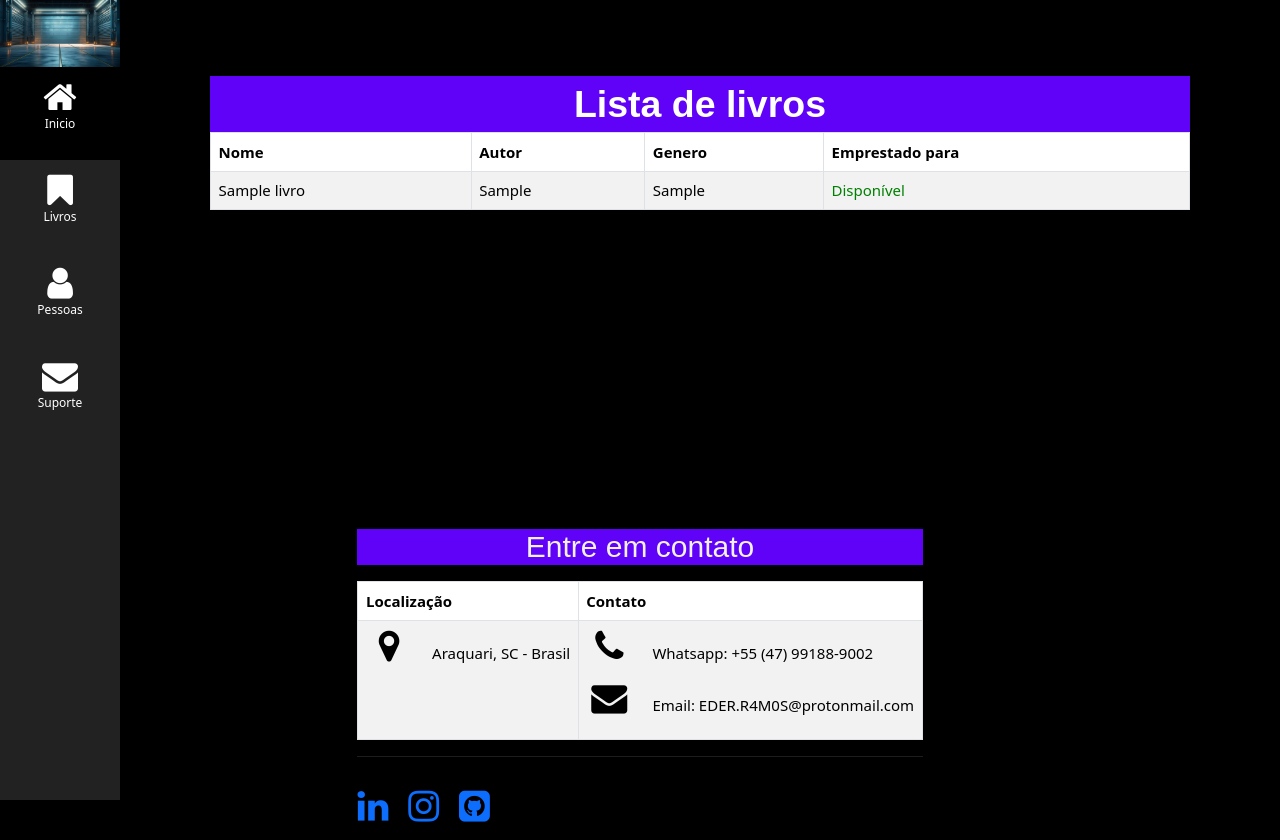
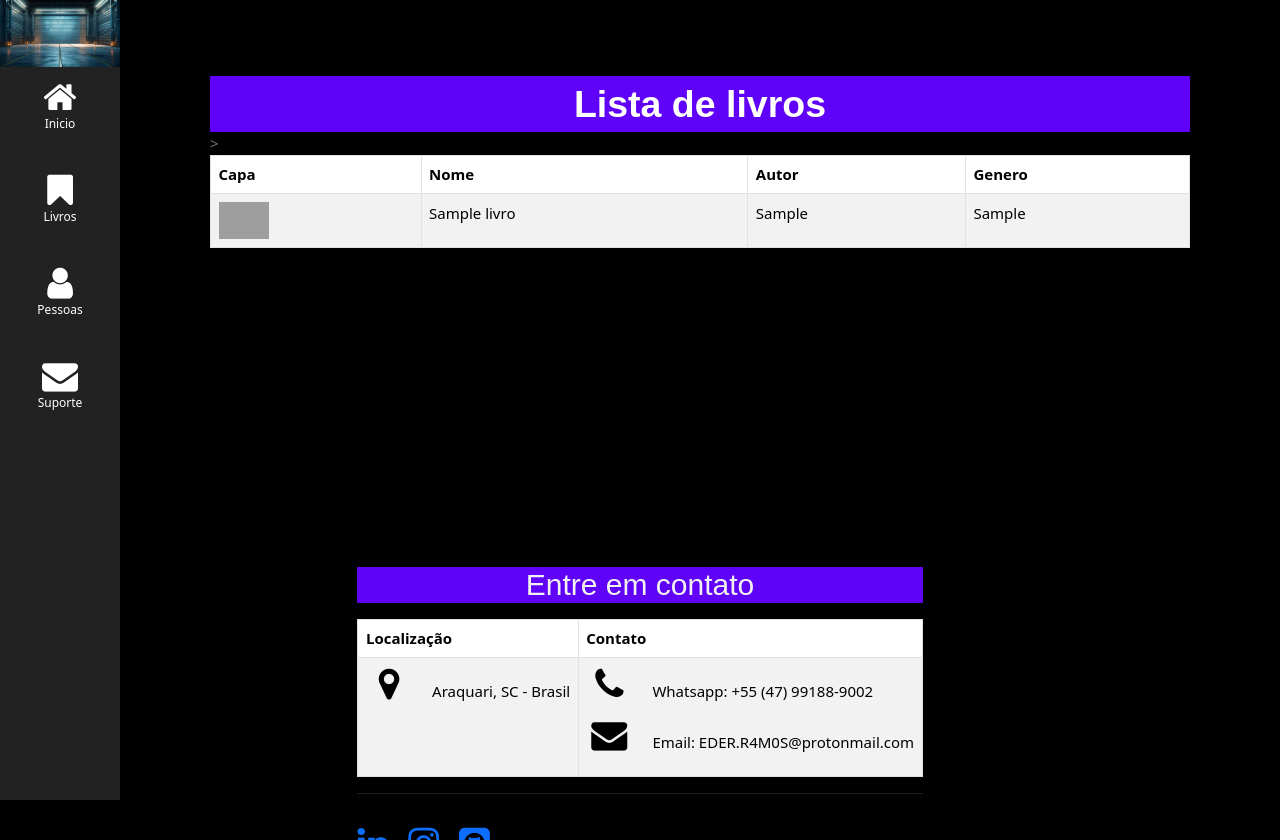
Before and after one commit to Eder-R/Portfolio, a Flask app: page /livros in a window 1280 px wide. Shown: the top 840 px of the page. Run offline with Flask 3, Linux system fonts and the light colour scheme; tables that the repository leaves empty hold one stand-in row (values such as "Sample post"); some libraries are stand-ins or nearby versions; grey boxes are pictures that could not be loaded.

Commit message:
Cape added

```diff
--- a/app.py
+++ b/app.py
@@ -16,8 +16,9 @@ app = Flask(__name__)
 app.secret_key = os.environ.get('FLASK_SECRET_KEY', 'MUDE_ME')
 
 # Configuração do Banco de Dados SQLite
-BASE_DIR = os.path.dirname(os.path.abspath(__file__))
-DATABASE_URL = f"sqlite:///{os.path.join(BASE_DIR, 'lib.db')}"
+BASE_DIR = os.path.abspath(os.path.dirname(__file__))
+DATABASE_DIR = os.path.join(BASE_DIR, 'database/', 'lib.db')
+DATABASE_URL = f"sqlite:///{DATABASE_DIR}"
 engine = create_engine(DATABASE_URL)
 Session = sessionmaker(bind=engine)
 session = Session()
@@ -218,7 +219,26 @@ def upload_books():
     if file.filename.endswith('.xlsx'):
         df = pd.read_excel(file)
         for _, row in df.iterrows():
-            livro = Livro(nome=row['Nome'], autor=row['Autor'], genero=row['Genero'])
+            nome = row['Nome']
+            autor = row['Autor']
+            genero = row['Genero']
+
+            # Buscar imagem na Open Library
+            capa_url = None
+            try:
+                response = requests.get(
+                    f"https://openlibrary.org/search.json?title={nome}&author={autor}"
+                )
+                if response.status_code == 200:
+                    data = response.json()
+                    if "docs" in data and data["docs"]:
+                        cover_id = data["docs"][0].get("cover_i")
+                        if cover_id:
+                            capa_url = f"https://covers.openlibrary.org/b/id/{cover_id}-L.jpg"
+            except Exception as e:
+                print(f"Erro ao buscar capa para '{nome}':", e)
+
+            livro = Livro(nome=nome, autor=autor, genero=genero, capa_url=capa_url)
             session.add(livro)
         session.commit()
         flash('Livros importados com sucesso!', 'success')
--- a/templates/_listarLivros.html
+++ b/templates/_listarLivros.html
@@ -7,25 +7,25 @@
       <table id="my-table" class="table table-striped table-bordered table-hover">
         <thead>
           <tr>
+            <th>Capa</th>>
             <th>Nome</th>
             <th>Autor</th>
             <th>Genero</th>
-            <th colspan="2" >Emprestado para</th>
           </tr>
         </thead>
         <tbody>
           {% for livro in livros %}
           <tr>
+              <td>
+                {% if livro.capa_url %}
+                  <img src="{{ livro.capa_url }}" alt="Capa do Livro" width="50">
+                {% else %}
+                  <img src="../static/imgs/NotFound.png" alt="Capa Padrão" width="50">
+                {% endif %}
+              </td>
               <td>{{ livro.nome }}</td>
               <td>{{ livro.autor }}</td>
               <td>{{ livro.genero }}</td>
-              <td>
-                  {% if livro.id in emprestimos %}
-                      <strong>{{ emprestimos[livro.id]['nome'] }}</strong> ({{ emprestimos[livro.id]['sala'] }})
-                  {% else %}
-                      <span style="color: green;">Disponível</span>
-                  {% endif %}
-              </td>
           </tr>
           {% endfor %}
         </tbody>
--- a/templates/_navbar.html
+++ b/templates/_navbar.html
@@ -1,7 +1,7 @@
 <!-- Navbar for large screens -->
 <nav class="w3-sidebar w3-bar-block w3-small w3-hide-small w3-center">
   <img src="{{ url_for('static', filename='imgs/bg.jpg') }}" style="width:100%">
-  <a href="/" class="w3-bar-item w3-button w3-padding-large w3-black">
+  <a href="/" class="w3-bar-item w3-button w3-padding-large w3-hover-black">
     <i class="fa fa-home w3-xxlarge"></i>
     <p>Inicio</p>
   </a>
```
Also changed, not shown: database/lib.db, lib.db (deleted), static/imgs/diagramaDB.png.
